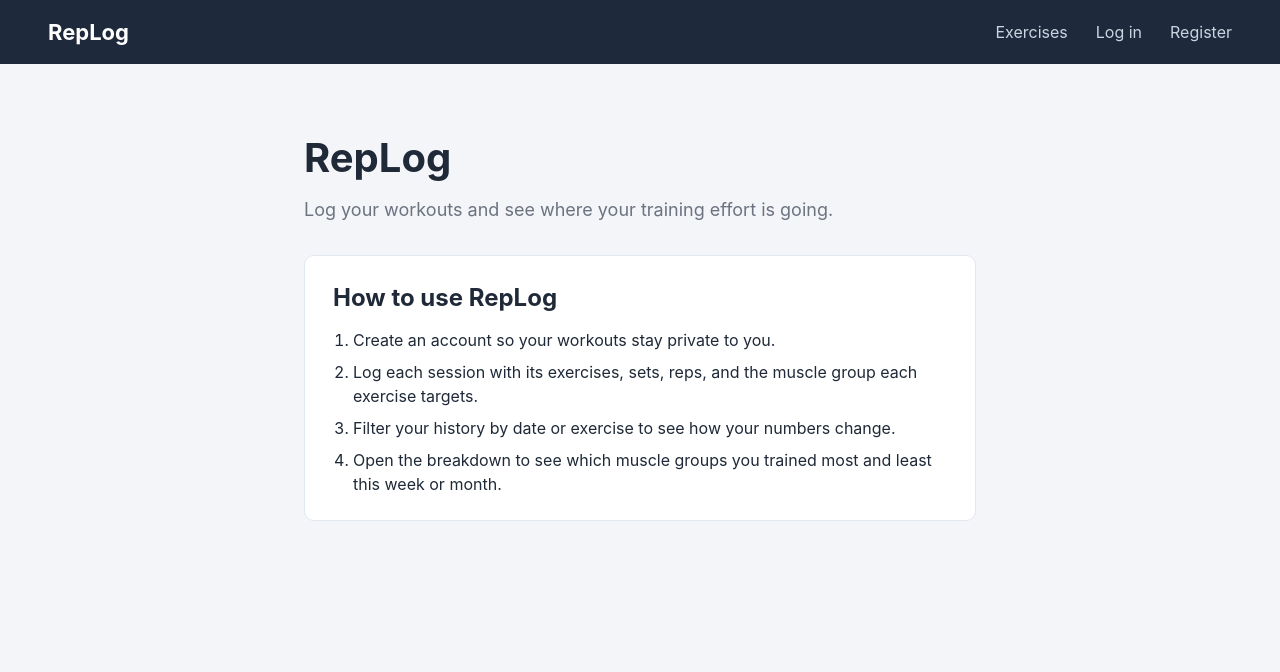
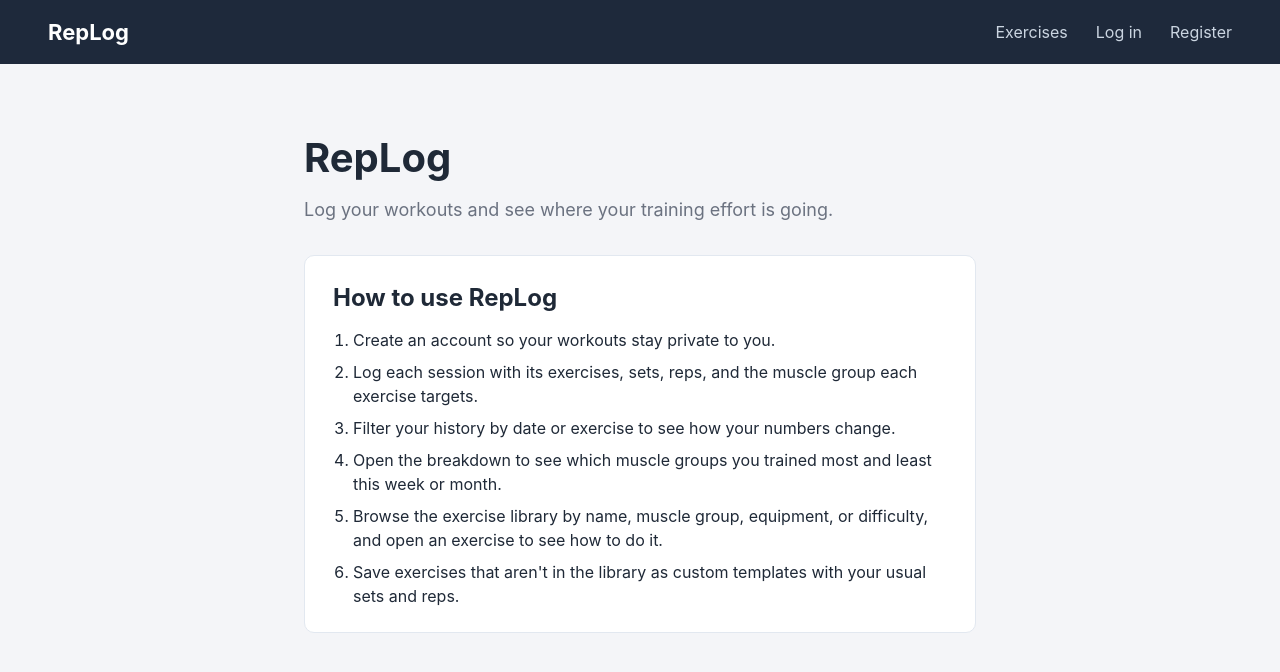
Before and after one commit to ashwin-bhat-neu/rep-log, a React (Vite) app in the folder frontend/: page / in a window 1280 px wide. Shown: the top 672 px of the page. Built offline with nearby package versions, Linux system fonts and the light colour scheme; no server answers.

Commit message:
Add exercise library and templates to home page instructions

```diff
--- a/frontend/src/pages/HomePage/HomePage.jsx
+++ b/frontend/src/pages/HomePage/HomePage.jsx
@@ -5,6 +5,8 @@ const usageSteps = [
   "Log each session with its exercises, sets, reps, and the muscle group each exercise targets.",
   "Filter your history by date or exercise to see how your numbers change.",
   "Open the breakdown to see which muscle groups you trained most and least this week or month.",
+  "Browse the exercise library by name, muscle group, equipment, or difficulty, and open an exercise to see how to do it.",
+  "Save exercises that aren't in the library as custom templates with your usual sets and reps.",
 ];
 
 export default function HomePage() {
```
